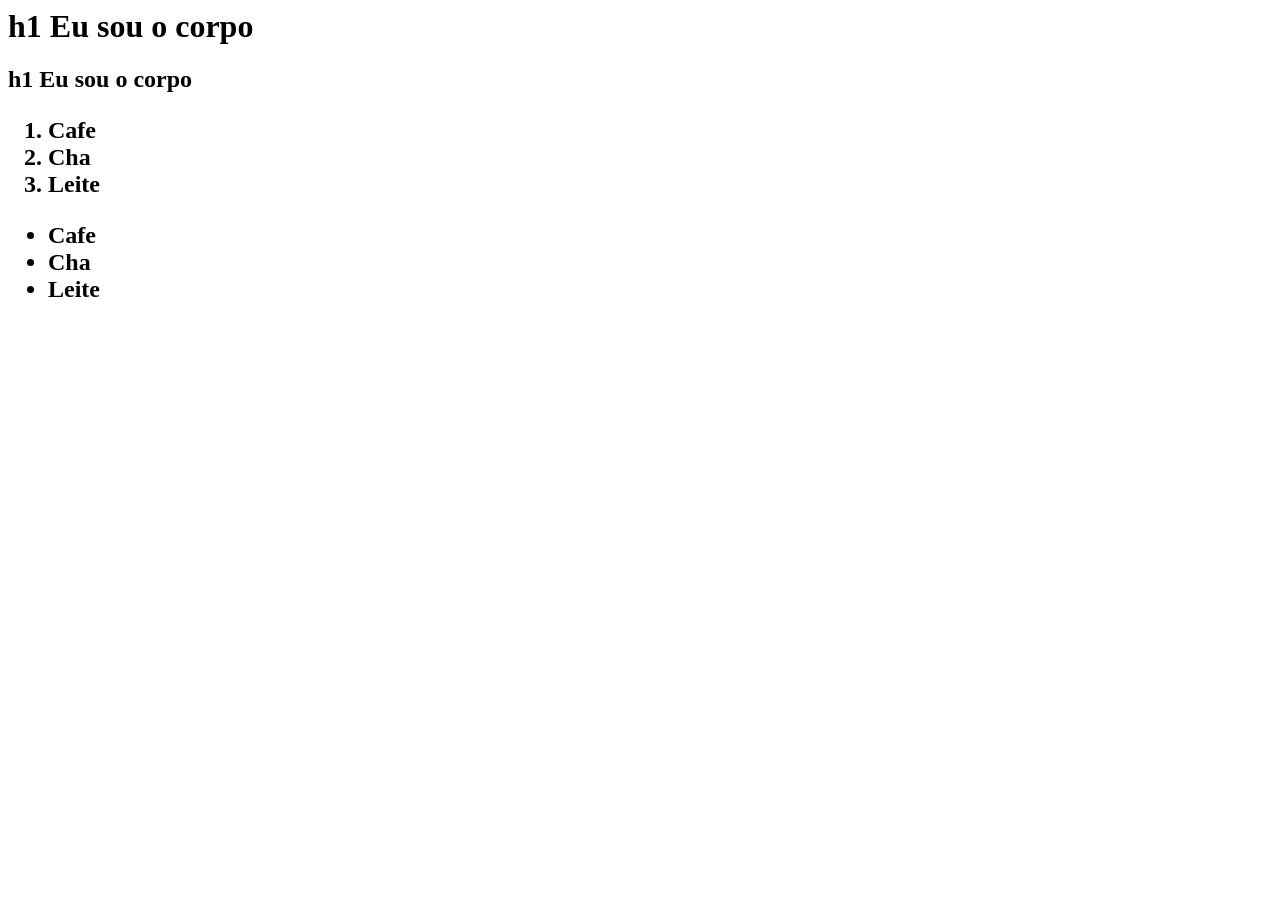
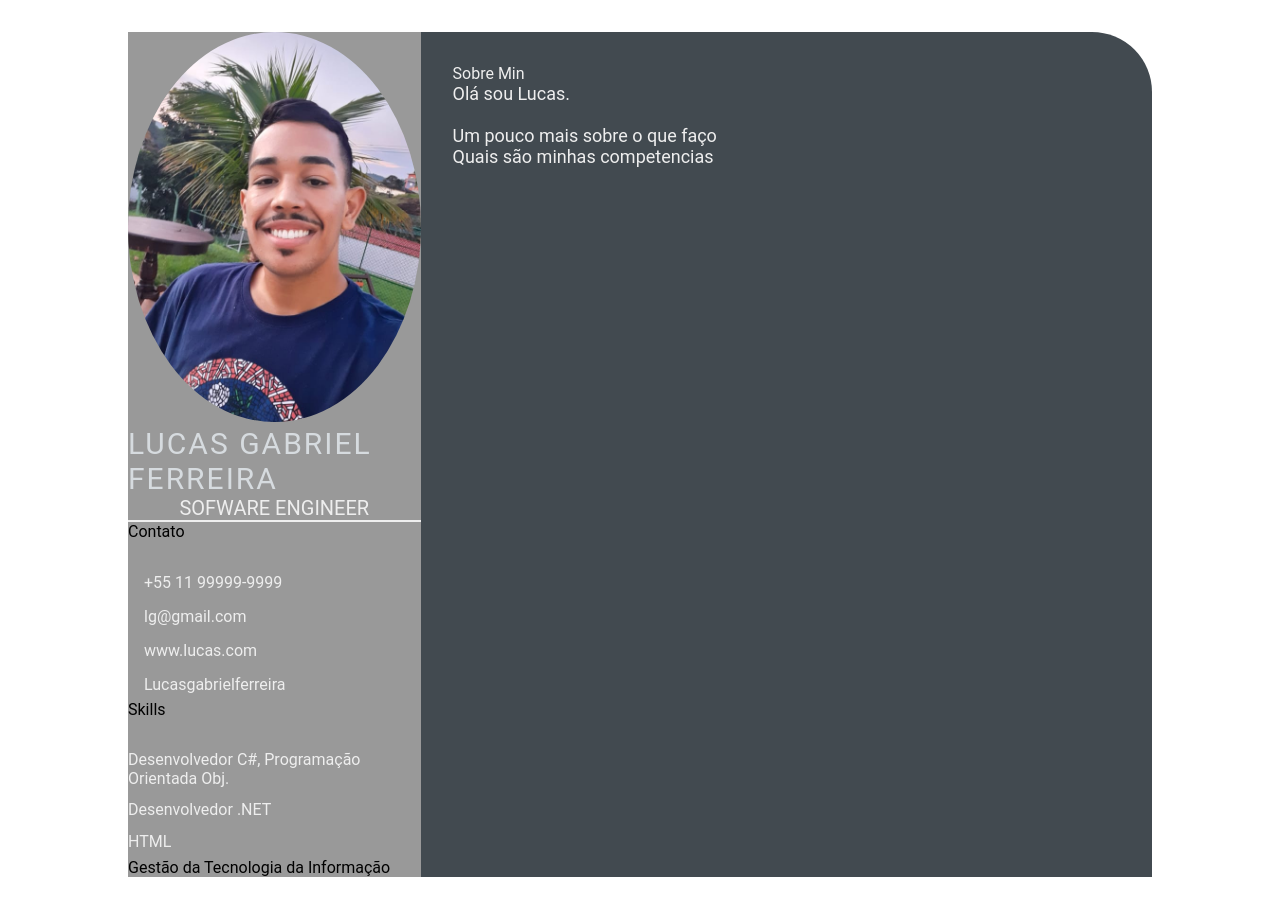
Before and after one commit to Lucasgabrielferreira/lucasgit.github.io, a plain HTML site: page index.html in a window 1280 px wide. Before the commit the page ends 800 px from the top, so only its background shows below. Drawn offline with Linux system fonts and the light colour scheme.

Commit message:
curriculo (#2)

```diff
--- a/index.html
+++ b/index.html
@@ -1,18 +1,61 @@
+<!DOCTYPE html>
+<html lang="en">
+
 <head>
-    <title>Olá, eu sou a cabeça</title>
+  <meta charset="UTF-8">
+  <meta http-equiv="X-UA-Compatible" content="IE=edge">
+  <meta name="viewport" content="width=device-width, initial-scale=1.0">
+  <title>Lucas Gabriel CV</title>
+
+  <link rel="stylesheet" href="style.css">
+
 </head>
 <body>
-    <h1>h1 Eu sou o corpo<h1>
-    <h2>h1 Eu sou o corpo<h2>
+  <main class="resume-contents">
+    <section class="left-section">
+      <section class="left-section-content">
+        <div class="profile">
+          <img class="profile-image" src="img/Image 2022-06-04 at 17.50.56.jpeg" alt="Profile image">
+          <p class="name">Lucas Gabriel Ferreira</p>
+          <p class="profession">Sofware Engineer</p>
+        </div>
+        <div class="contact-info">
+          <p class="left-titlr">Contato</p>
+          <ul>
+            <li><i class="fa fa-phone"></i>+55 11 99999-9999
+            </li>
+            <li><i class="fa fa-envelope"></i>lg@gmail.com
+            </li>
+            <li><i class="fa fa-globe"></i>www.lucas.com
+            </li>
+            <li><i class="fa fa-github"></i>Lucasgabrielferreira
+            </li>
+          </ul>
+        </div>
+        <div class="skills">
+             <p class="left-titlr">Skills</p>
+            <ul>
+                <li><p>Desenvolvedor C#, Programação Orientada Obj.</p></li>
+                <li><p>Desenvolvedor .NET</p></li>
+                <li><p>HTML</p></li>
+                <li></li><p>Gestão da Tecnologia da Informação</p></li>
+           </ul>
+         </div>
+        </div>
+      </section>
+    </section>
+      <section class="right-section">
+          <div class="right-section-contents">
+             <section class="anout gap">
+                 <div class="right-title">Sobre Min</div>
+                 <p class="about-me-contents">
+                    Olá sou Lucas.<br>
+                   <br> Um pouco mais sobre o que faço
+                   <br> Quais são minhas competencias
+                  </p>
+            </section>
+          </div>
+      </section>
+  </main>
 </body>
-      <ol>
-        <li>Cafe</li>
-        <li>Cha</li>
-        <li>Leite</li>
-      </ol>
-      <ul>
-        <li>Cafe</li>
-        <li>Cha</li>
-        <li>Leite</li>
-      </ul>
 </html>
--- /dev/null
+++ b/style.css
@@ -0,0 +1,103 @@
+* {
+    margin: 0;
+    padding: 0;
+    box-sizing: border-box;
+    list-style: none;
+    font-family: 'Roboto', sans-serif;
+}
+
+.resume-contents {
+    min-height: 100vh;
+    width: 80%;
+    margin: 2rem auto;
+    display: grid;
+    grid-template-columns: repeat(7, 1fr);
+}
+
+.left-section {
+    grid-column: span 2;
+    height: 100%;
+    background-color: #999999;
+}
+
+.right-section {
+    grid-column: span 5;
+    height: 100%;
+    background-color: #424a50;
+    border-radius: 0px 60px 0px 0px;
+}
+
+.left-section-contents{
+    padding: 2rem 2rem;
+}
+
+.profile {
+    width: 100%;
+    border-bottom: 2px solid #eeeeee;
+}
+
+.profile .profile-image {
+    width: 100%;
+    border-radius: 100%;
+}
+
+.name {
+    color: #D6DBDF;
+    font-size: 30px;
+    letter-spacing: 2px;
+    text-transform: uppercase;
+}
+
+.profession {
+    color: #eeeeee;
+    font-size: 20px;
+    text-transform: uppercase;
+    text-align: center;
+}
+
+/* .contact-info { border-bottom: 2px solid #1B2631; } */
+.left-title {
+    color: #eeeeee;
+    font-size: 20px;
+}
+
+.contact-info ul {
+    padding-top: 1.5rem;
+}
+
+.contact-info ul li,
+.references ul li {
+    padding: .4rem 0;
+    color: #eeeeee;
+}
+
+.contact-info ul li i,
+.references ul li i {
+    padding-right: 1rem;
+    font-size: 18px;
+    color: #eeeeee;
+}
+
+.skills ul {
+    padding-top: 1.5rem;
+}
+.skills ul li p {
+    padding: .4rem 0;
+    color: #eeeeee;
+}
+
+.right-section-contents {
+    padding: 2rem 2rem;
+}
+
+.right-title {
+    color: #eeeeee;
+}
+
+.gap {
+    padding-bottom: 2rem;
+}
+.about-me-contents {
+    font-size: 18px;
+    color: #eeeeee;
+}
```
Also changed, not shown: img/Image 2022-06-04 at 17.50.56.jpeg (added).
